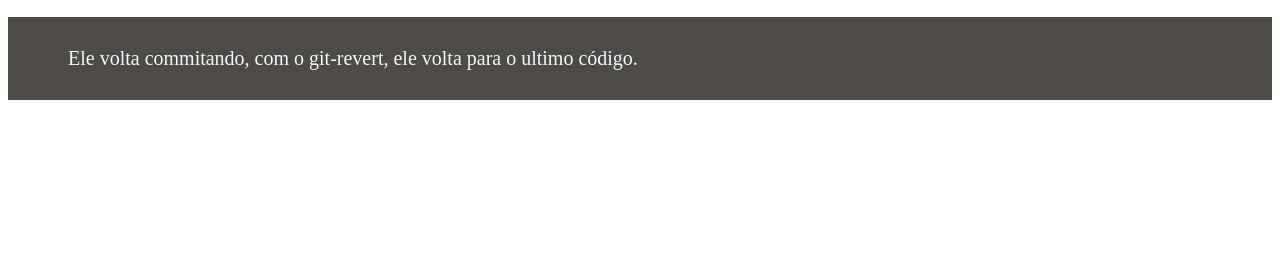
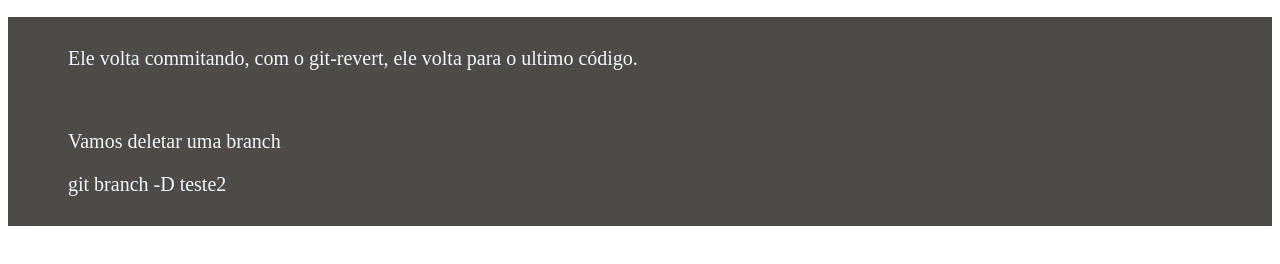
Before and after one commit to Aironys1/13-Revertendo-sem-perder-o-codigo-revert, a plain HTML site: page index.html in a window 1280 px wide. Shown: the part 106-370 px from the top of the page. Drawn offline with Linux system fonts and the light colour scheme.

Commit message:
Deletando o branch teste2

```diff
--- a/index.html
+++ b/index.html
@@ -21,7 +21,10 @@
     <p>Ele volta commitando, com o git-revert, ele volta para o ultimo código.</p>
 </div>
 
-
+<div>
+    <p>Vamos deletar uma branch</p>
+    <p>git branch -D teste2</p>
+</div>
 
 </body>
 
```
Also changed, not shown: 1 other file.
